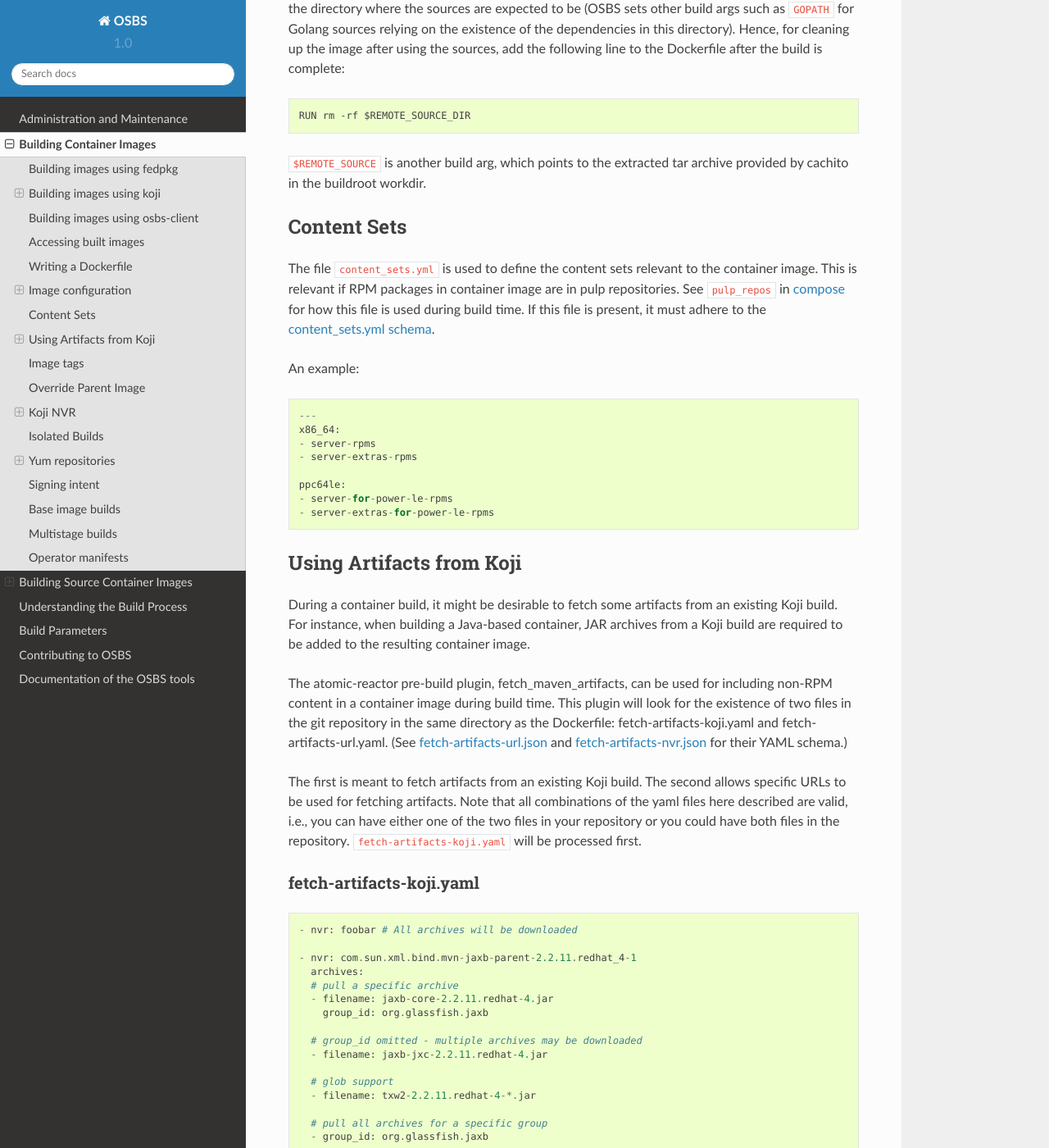
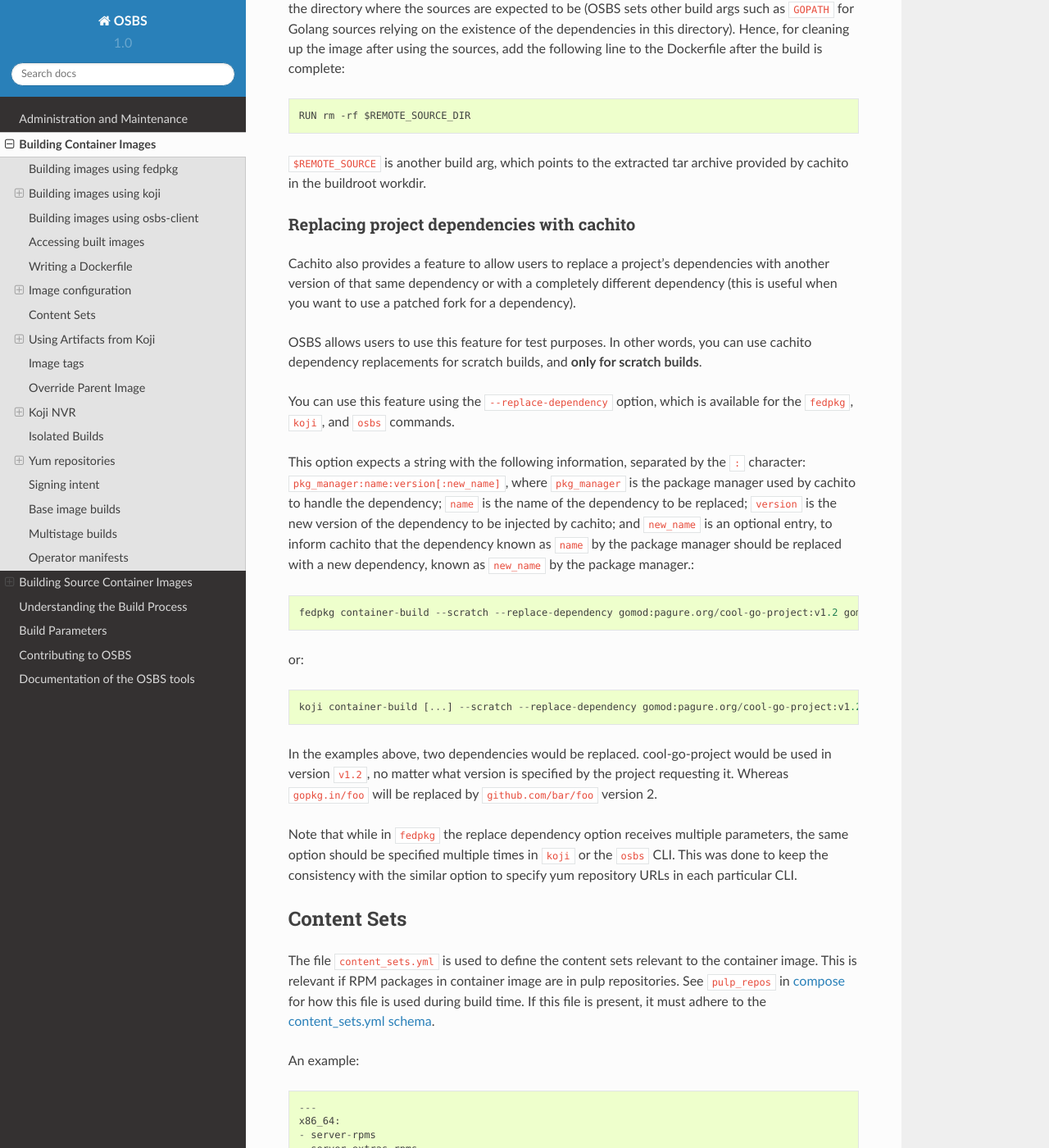
Before and after one commit to containerbuildsystem/osbs-docs, a Sphinx documentation site: the page built from docs/users.rst, in a window 1280 px wide and 1400 px high, scrolled down 12648 px. Shown: the whole window at 82% size. Built offline with Sphinx 7.4.7 and the Read the Docs theme 2.0.0, drawn with Linux system fonts in a browser that asks for light colours.

Commit message:
Document cachito dependency replacement option
* OSBS-8139

Signed-off-by: Athos Ribeiro <athos@redhat.com>

```diff
--- a/docs/users.rst
+++ b/docs/users.rst
@@ -655,6 +655,46 @@ after the build is complete::
 
 ``$REMOTE_SOURCE`` is another build arg, which points to the extracted tar
 archive provided by cachito in the buildroot workdir.
+
+Replacing project dependencies with cachito
+~~~~~~~~~~~~~~~~~~~~~~~~~~~~~~~~~~~~~~~~~~~
+
+Cachito also provides a feature to allow users to replace a project's
+dependencies with another version of that same dependency or with a completely
+different dependency (this is useful when you want to use a patched fork for a
+dependency).
+
+OSBS allows users to use this feature for test purposes. In other words, you
+can use cachito dependency replacements for scratch builds, and
+**only for scratch builds**.
+
+You can use this feature using the ``--replace-dependency`` option, which is
+available for the ``fedpkg``, ``koji``, and ``osbs`` commands.
+
+This option expects a string with the following information, separated by the
+``:`` character: ``pkg_manager:name:version[:new_name]``, where ``pkg_manager``
+is the package manager used by cachito to handle the dependency; ``name`` is
+the name of the dependency to be replaced; ``version`` is the new version of
+the dependency to be injected by cachito; and ``new_name`` is an optional
+entry, to inform cachito that the dependency known as ``name`` by the package
+manager should be replaced with a new dependency, known as ``new_name`` by the
+package manager.::
+
+  fedpkg container-build --scratch --replace-dependency gomod:pagure.org/cool-go-project:v1.2 gomod:gopkg.in/foo:2:github.com/bar/foo
+
+or::
+
+  koji container-build [...] --scratch --replace-dependency gomod:pagure.org/cool-go-project:v1.2 --replace-dependency gomod:gopkg.in/foo:2:github.com/bar/foo
+
+In the examples above, two dependencies would be replaced. cool-go-project
+would be used in version ``v1.2``, no matter what version is specified by the
+project requesting it. Whereas ``gopkg.in/foo`` will be replaced by
+``github.com/bar/foo`` version 2.
+
+Note that while in ``fedpkg`` the replace dependency option receives multiple
+parameters, the same option should be specified multiple times in ``koji`` or
+the ``osbs`` CLI. This was done to keep the consistency with the similar option
+to specify yum repository URLs in each particular CLI.
 
 .. _cachito: https://github.com/release-engineering/cachito
 
```
